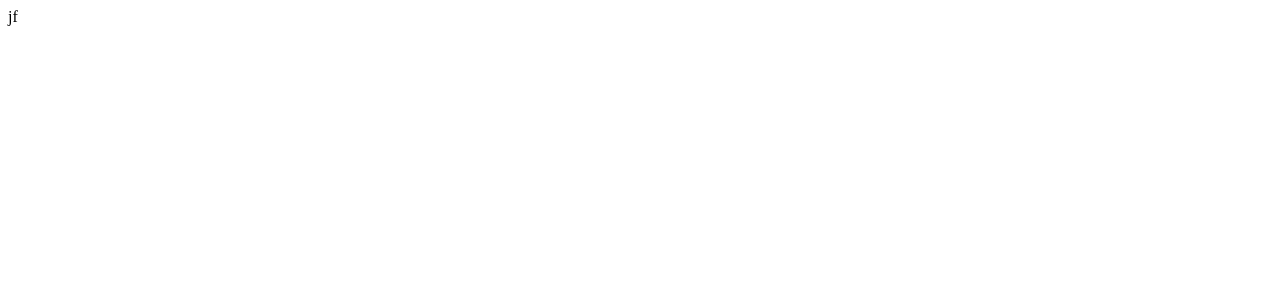
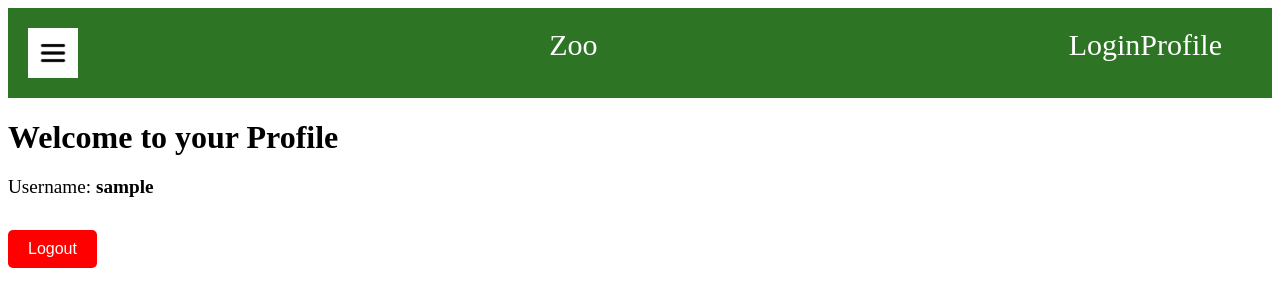
Before and after one commit to kjn09/ZooApp, a Next.js app: page /profilePage in a window 1280 px wide. Shown: the top 306 px of the page. Built offline with nearby package versions, Linux system fonts and the light colour scheme; sample sign-in values are in the browser's storage.

Commit message:
Added a Profile page. Now you can see the username from the one who is logged in.

```diff
--- a/pages/components/header.module.css
+++ b/pages/components/header.module.css
@@ -8,6 +8,7 @@
     padding-right: 50px;
     padding-bottom: 20px;
     font-size: 30px;
+    color: white;
 }
 
 .MenuImage{
--- a/pages/profilePage.js
+++ b/pages/profilePage.js
@@ -1,12 +1,51 @@
-import styles from "./index.module.css"
+import React, { useEffect, useState } from 'react';
+import { useRouter } from 'next/router';
+import styles from './profilePage.module.css';
+import Header from "./components/header";
+import Navbar from "./components/navBar";
 
-export default function ProfilePage(){
+export default function ProfilePage() {
+  const [user, setUser] = useState(null);
+  const [isNavbarOpen, setIsNavbarOpen] = useState(false);
+  const router = useRouter();
 
+  useEffect(() => {
+    const storedUser = JSON.parse(localStorage.getItem('user'));
+    if (storedUser) {
+      setUser(storedUser);
+    } else {
+      router.push('/components/loginPage');
+    }
+  }, [router]);
 
+  const handleLogout = () => {
+    localStorage.removeItem('user');
+    router.push('/components/loginPage');
+  };
 
-    return(
-        <div className={styles.Container}>
-            jf
+  const toggleNavbar = () => {
+    setIsNavbarOpen(!isNavbarOpen);
+  };
+
+  const closeNavbar = () => {
+    setIsNavbarOpen(false);
+  };
+
+  return (
+    <div>
+      <Header onMenuClick={toggleNavbar} />
+
+      {isNavbarOpen && <Navbar onClose={closeNavbar} />}
+
+      <h1 className={styles.title}>Welcome to your Profile</h1>
+      {user ? (
+        <div>
+          <p className={styles.info}>Username: <strong>{user.username}</strong></p>
+          <button className={styles.button} onClick={handleLogout}>Logout</button>
         </div>
-    )
+      ) : (
+        <p>Loading...</p>
+      )}
+    </div>
+  );
 }
--- /dev/null
+++ b/pages/profilePage.module.css
@@ -0,0 +1,28 @@
+.container {
+  display: flex;
+  flex-direction: column;
+  justify-content: center;
+  align-items: center;
+  height: 100vh; /* Die volle Höhe des Bildschirms nutzen */
+  text-align: center;
+}
+
+.title {
+  font-size: 2rem;
+  margin-bottom: 1rem;
+}
+
+.info {
+  font-size: 1.2rem;
+  margin-bottom: 2rem;
+}
+
+.button {
+  background-color: red;
+  color: white;
+  border: none;
+  padding: 10px 20px;
+  cursor: pointer;
+  font-size: 1rem;
+  border-radius: 5px;
+}
```
Also changed, not shown: pages/components/loginPage.js (+8 -6 lines).
